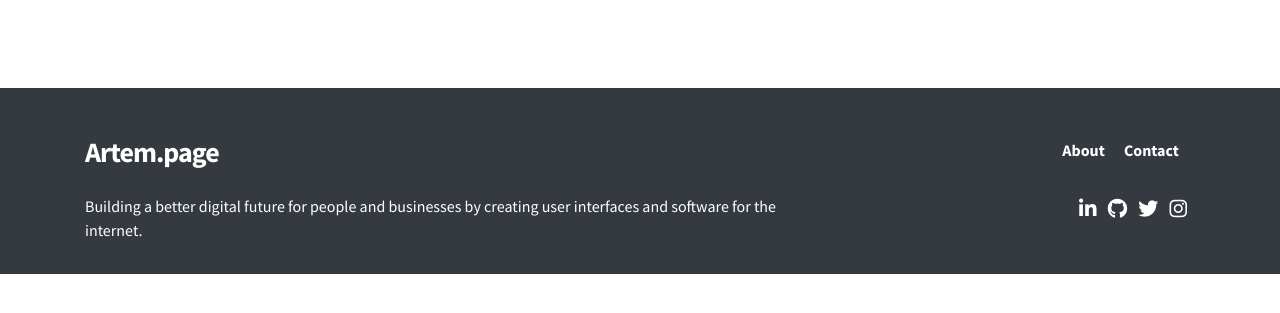
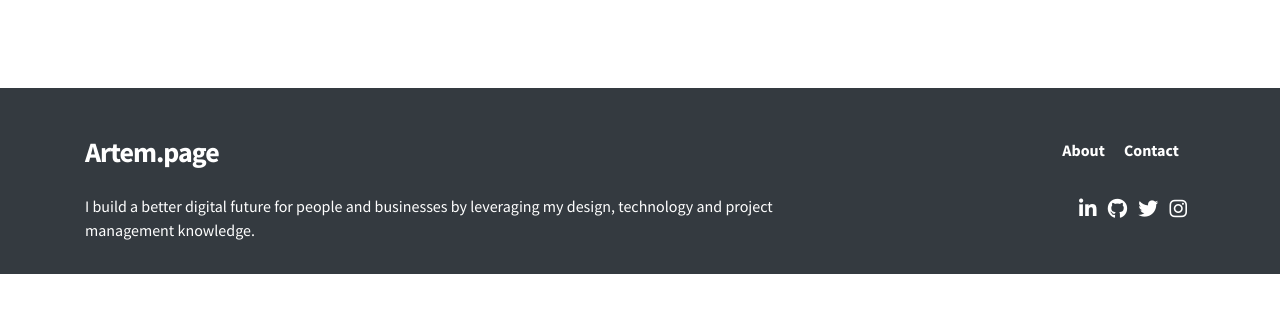
Before and after one commit to artem-page/artem.page, a PHP site: template src/View/blog.php in a window 1280 px wide. Shown: the top 313 px of the page. Run offline with PHP 8.4, Linux system fonts and the light colour scheme; the template is opened without the code that fills it, so the values that code supplies are empty; some libraries are stand-ins or nearby versions.

Commit message:
misc content

```diff
--- a/src/View/snippets/footer.php
+++ b/src/View/snippets/footer.php
@@ -37,7 +37,7 @@
 
 				<div class="col-md-8">
 
-					<p class="text-white">Building a better digital future for people and businesses by creating user interfaces and software for the internet.</p>
+					<p class="text-white">I build a better digital future for people and businesses by leveraging my design, technology and project management knowledge.</p>
 
 				</div>
 
```
